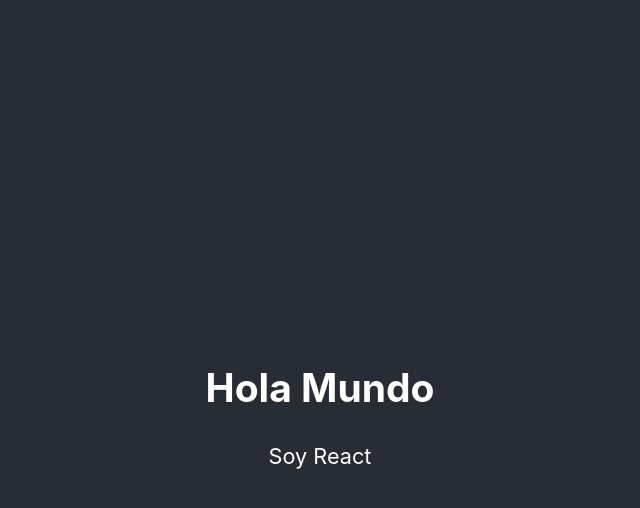
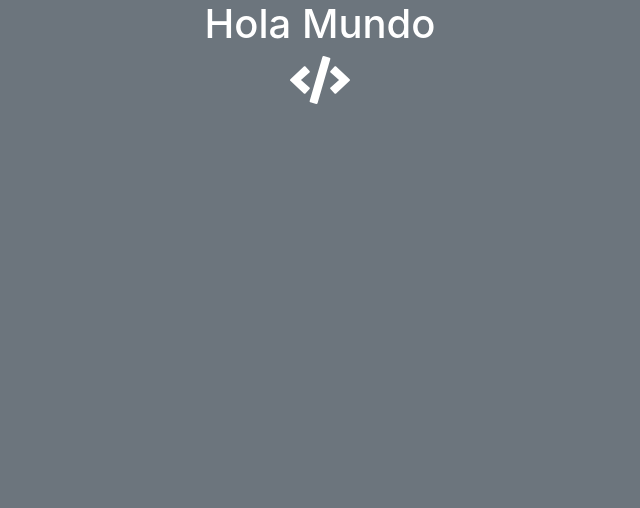
Before and after one commit to IvanQMX/React-First-App, a React (Create React App) app: page / in a window 1280 px wide. Shown: the top 508 px of the page, without its empty margins (320-960 px from the left). Built offline with nearby package versions, Linux system fonts and the light colour scheme.

Commit message:
Adding packages

```diff
--- /dev/null
+++ b/package 2.json
@@ -0,0 +1,5 @@
+{
+  "name": "react-tutorial",
+  "version": "0.1.0",
+  "private": true
+}
--- a/package.json
+++ b/package.json
@@ -3,9 +3,13 @@
   "version": "0.1.0",
   "private": true,
   "dependencies": {
+    "@fortawesome/fontawesome-svg-core": "^1.2.28",
+    "@fortawesome/free-solid-svg-icons": "^5.13.0",
+    "@fortawesome/react-fontawesome": "^0.1.9",
     "@testing-library/jest-dom": "^4.2.4",
     "@testing-library/react": "^9.5.0",
     "@testing-library/user-event": "^7.2.1",
+    "bootstrap": "^4.4.1",
     "react": "^16.13.1",
     "react-dom": "^16.13.1",
     "react-scripts": "3.4.1"
--- a/src/App.css
+++ b/src/App.css
@@ -1,15 +1,3 @@
 .App {
-  text-align: center;
-  background-color: #282c34;
   min-height: 100vh;
-  display: flex;
-  flex-direction: column;
-  align-items: center;
-  justify-content: center;
-  font-size: calc(10px + 2vmin);
-  color: white;
 }
-
-.App-link {
-  color: #61dafb;
-}
--- a/src/App.js
+++ b/src/App.js
@@ -1,12 +1,14 @@
 import React from "react";
-import "./App.css";
+import { FontAwesomeIcon } from '@fortawesome/react-fontawesome'
+import { faCode } from '@fortawesome/free-solid-svg-icons'
+import './App.css';
 
 class App extends React.Component {
 	render() {
 		return (
-			<div className="App">
-                <h2>Hola Mundo</h2>
-                <small>Soy React</small>
+			<div className="App bg-secondary text-center text-white">
+                <h1>Hola Mundo</h1>
+                <FontAwesomeIcon icon={faCode} size="3x"/>
 			</div>
 		);
 	}
--- a/src/index.js
+++ b/src/index.js
@@ -3,6 +3,7 @@ import ReactDOM from 'react-dom';
 import './index.css';
 import App from './App';
 import * as serviceWorker from './serviceWorker';
+import 'bootstrap/dist/css/bootstrap.css';
 
 ReactDOM.render(
   <React.StrictMode>
```
Also changed, not shown: 1 other file (tests, documents, lock files or other folders).
